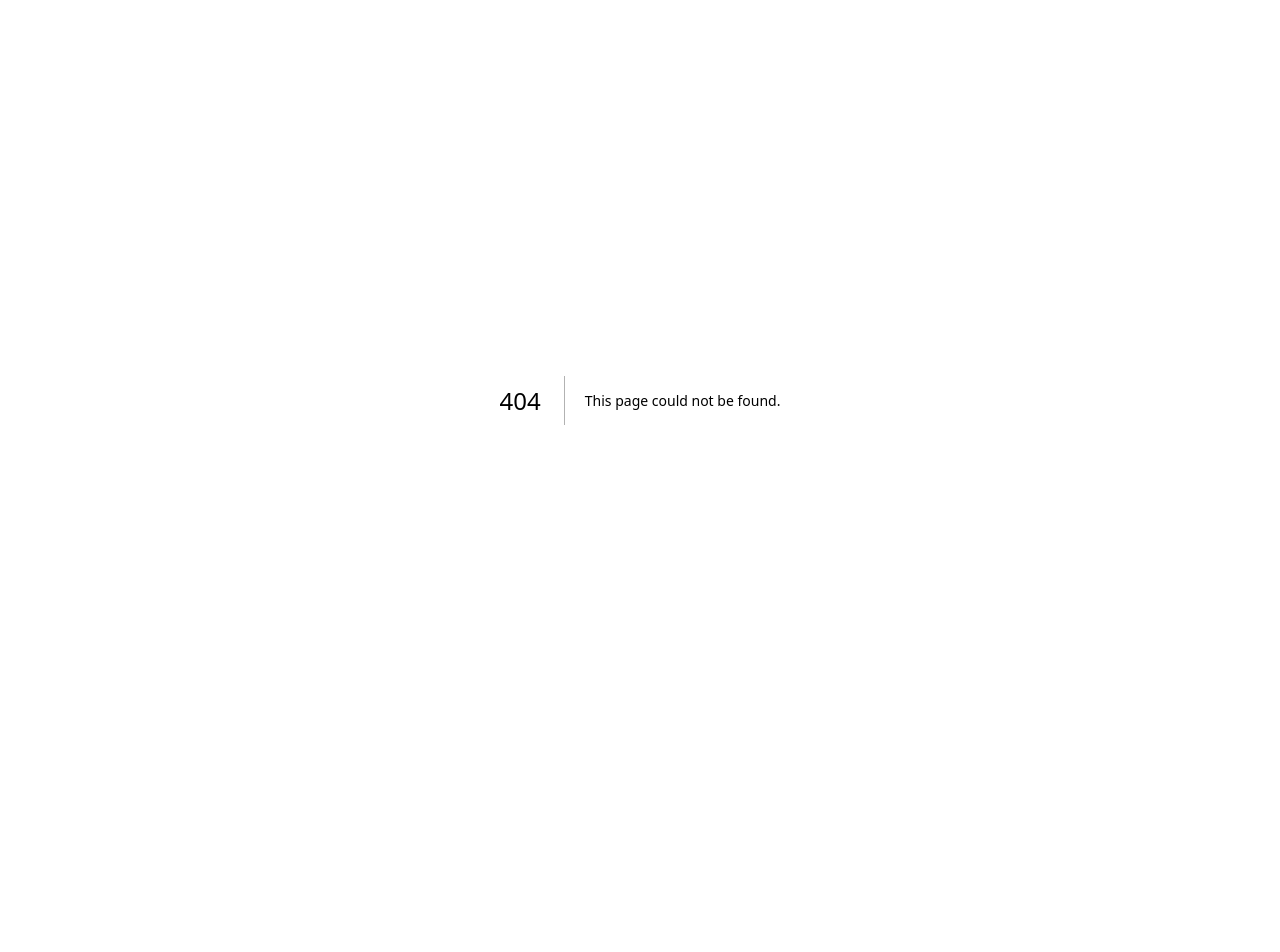
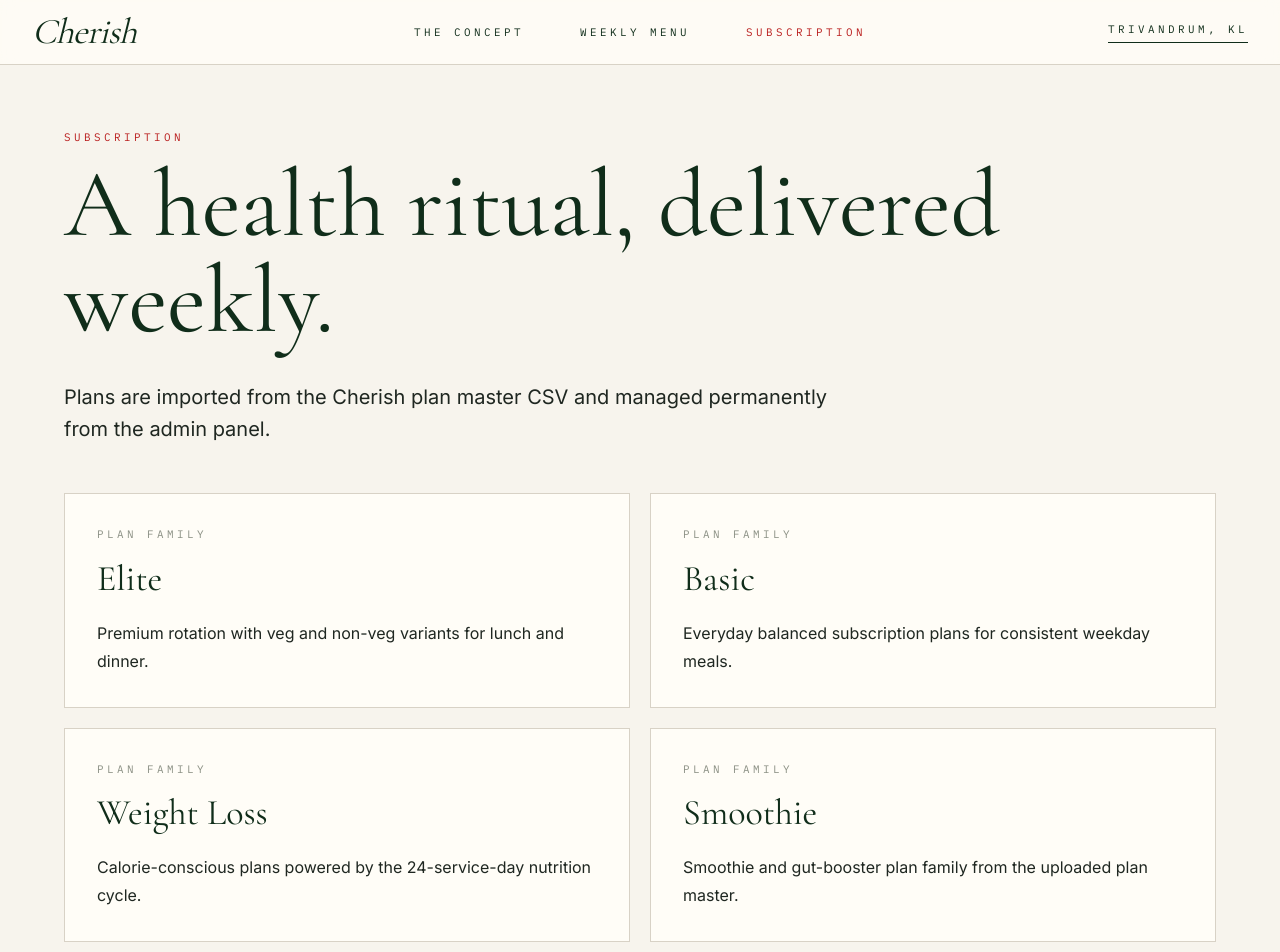
Before and after one commit to anoopspoona/cherisheverybite, a Next.js app: page /plans in a window 1280 px wide. Before the commit this address had no page. Shown: the top 952 px of the page. Before the commit the page ends 800 px from the top, so only its background shows below. Built offline with nearby package versions, Linux system fonts and the light colour scheme.

Commit message:
feat: add subscription plans page shell

```diff
--- /dev/null
+++ b/app/plans/page.tsx
@@ -0,0 +1,30 @@
+import { BrandHeader } from '@/components/site/brand-header';
+
+const planFamilies = [
+  ['Elite', 'Premium rotation with veg and non-veg variants for lunch and dinner.'],
+  ['Basic', 'Everyday balanced subscription plans for consistent weekday meals.'],
+  ['Weight Loss', 'Calorie-conscious plans powered by the 24-service-day nutrition cycle.'],
+  ['Smoothie', 'Smoothie and gut-booster plan family from the uploaded plan master.']
+];
+
+export default function PlansPage() {
+  return (
+    <main className="min-h-screen bg-cream text-forest">
+      <BrandHeader active="Subscription" />
+      <section className="px-6 py-16 md:px-12 lg:px-16">
+        <p className="editorial-label text-accentRed">Subscription</p>
+        <h1 className="mt-3 max-w-5xl font-serif text-6xl leading-none md:text-8xl">A health ritual, delivered weekly.</h1>
+        <p className="mt-8 max-w-3xl text-xl leading-8 text-charcoal">Plans are imported from the Cherish plan master CSV and managed permanently from the admin panel.</p>
+        <div className="mt-12 grid gap-5 md:grid-cols-2">
+          {planFamilies.map(([title, body]) => (
+            <article key={title} className="border border-line bg-ivory p-8">
+              <p className="editorial-label text-muted">Plan Family</p>
+              <h2 className="mt-4 font-serif text-4xl">{title}</h2>
+              <p className="mt-5 leading-7 text-charcoal">{body}</p>
+            </article>
+          ))}
+        </div>
+      </section>
+    </main>
+  );
+}
```
